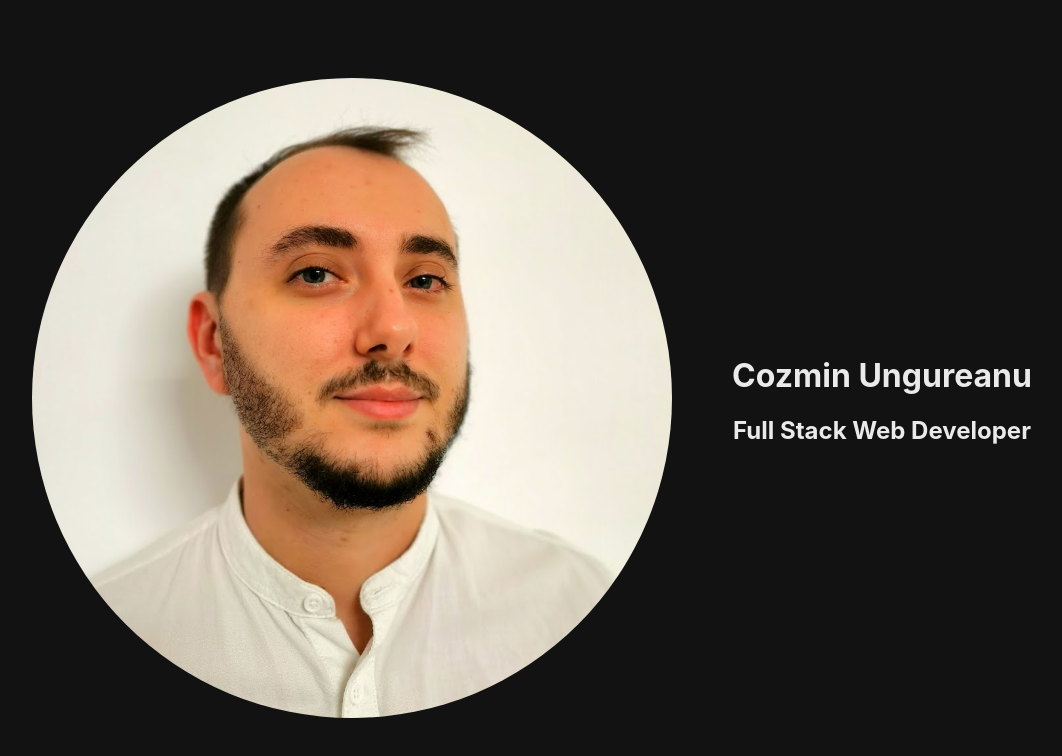
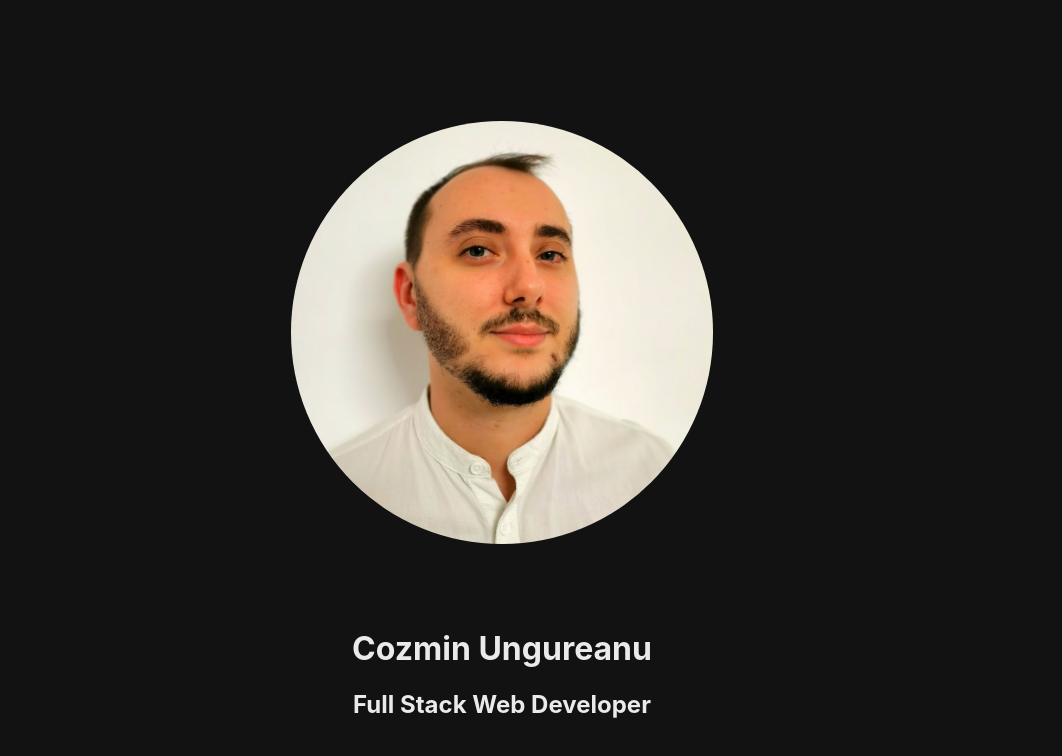
Before and after one commit to cozminu/cozminu.github.io, a React (Create React App) app: page / in a window 1280 px wide. Shown: the top 756 px of the page, without its empty margins (138-1200 px from the left). Built offline with nearby package versions, Linux system fonts and the light colour scheme.

Commit message:
fix unused import

```diff
--- a/src/App.tsx
+++ b/src/App.tsx
@@ -1,5 +1,4 @@
 import "./App.css";
-import ArticleTitle from "./components/ArticleTitle";
 import ProfilePic from "./components/ProfilePic";
 
 function App() {
--- a/src/components/ProfilePic.css
+++ b/src/components/ProfilePic.css
@@ -6,6 +6,6 @@
 .ProfilePic img {
   border-radius: 50%;
   overflow: hidden;
-  width: 50vw;
+  width: 33vw;
   height: auto;
 }
```
